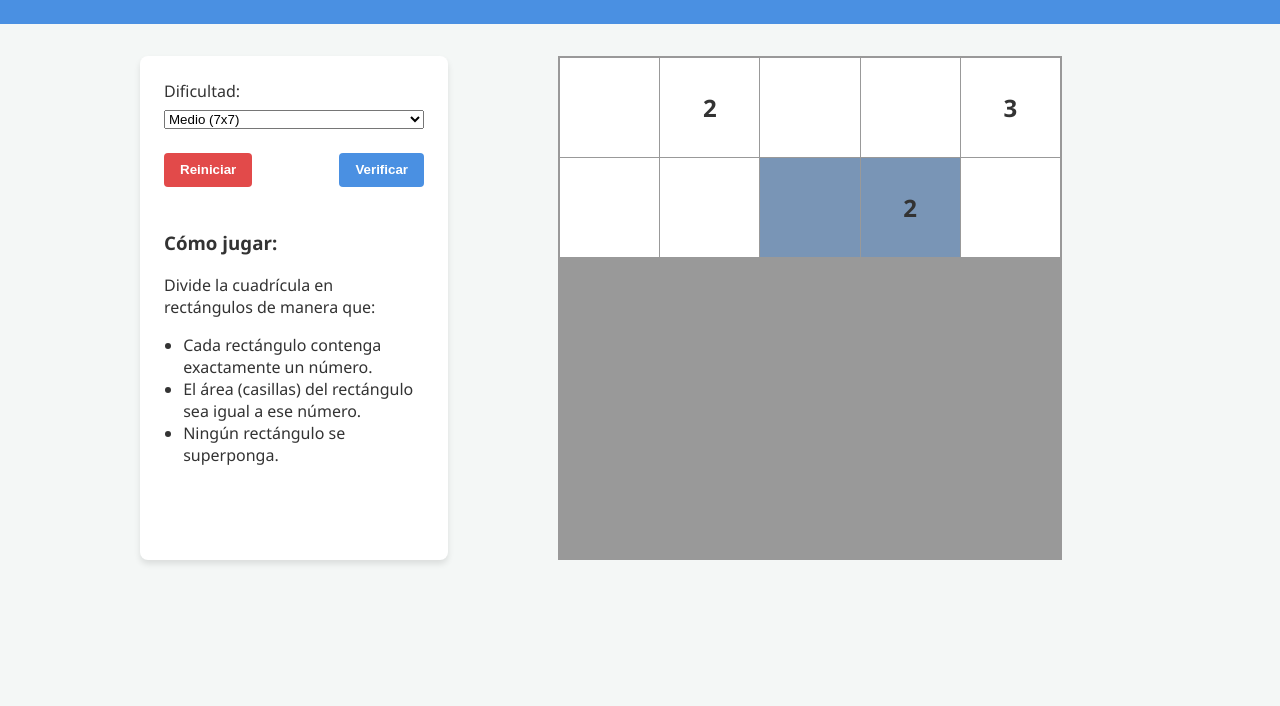
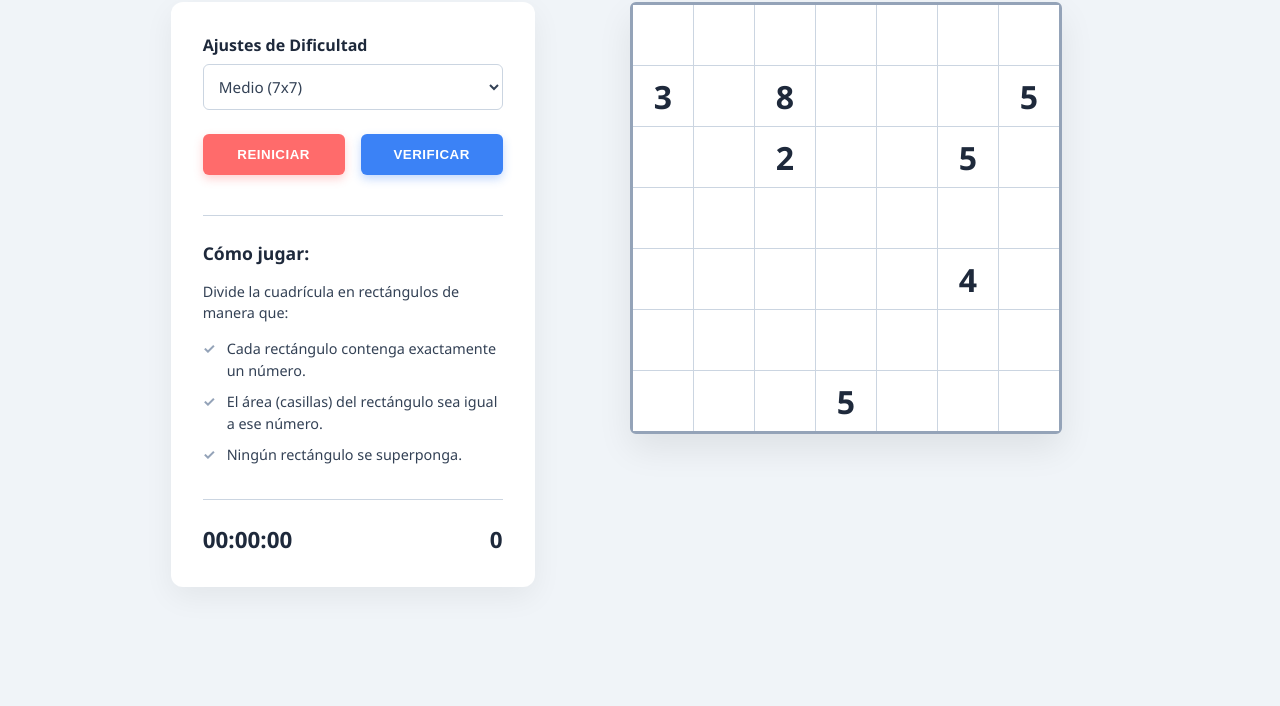
Before and after one commit to EmanuXBe/ShukakuProject, a plain HTML site: page frontend/index.html in a window 1280 px wide. Shown: the part 94-800 px from the top of the page. Drawn offline with Linux system fonts and the light colour scheme.

Commit message:
Updated GUI with modern design

```diff
--- a/frontend/css/style.css
+++ b/frontend/css/style.css
@@ -1,180 +1,223 @@
-/*
-   ==========================================================================
-   Variables CSS globales
-   Utilizamos variables para mantener consistencia en colores y tamaños.
-   Esto facilita drásticamente hacer ajustes futuros o implementar un "modo oscuro".
-   ==========================================================================
-*/
 :root {
-    --bg-color: #f4f7f6;
-    --text-color: #333;
-    --primary-color: #4a90e2;
-    --secondary-color: #e24a4a;
+  --bg-color: #f0f4f8;
+  --text-main: #334155;
+  --text-heading: #1e293b;
   --panel-bg: #ffffff;
-    --grid-border: #999;
-    --cell-bg: #fff;
-    --cell-hover: #eef5ff;
-    --rect-color: rgba(74, 144, 226, 0.4); /* Semitransparente para ver las pistas debajo */
-    --rect-border: #2a6bb8;
+
+  --btn-red: #ff6b6b;
+  --btn-red-hover: #fa5252;
+  --btn-blue: #3b82f6;
+  --btn-blue-hover: #2563eb;
+
+  --board-border: #94a3b8;
+  --grid-line: #cbd5e1;
+
+  --cell-bg: #ffffff;
+  --cell-hover: #bfdbfe;
+  --rect-fill: rgba(59, 130, 246, 0.4);
+
+  --font-main: "Segoe UI", system-ui, -apple-system, sans-serif;
 }
 
 body {
   margin: 0;
-    font-family: 'Segoe UI', Tahoma, Geneva, Verdana, sans-serif;
+  font-family: var(--font-main);
   background-color: var(--bg-color);
-    color: var(--text-color);
+  color: var(--text-main);
+  display: flex;
+  flex-direction: column;
+  min-height: 100vh;
 }
 
+/*Cabecera*/
 .app-header {
   text-align: center;
-    padding: 1rem;
-    background-color: var(--primary-color);
-    color: white;
+  padding: 1.5rem 0;
 }
 
-/*
-   ==========================================================================
-   Contenedor Principal (Flexbox)
-   --------------------------------------------------------------------------
-   Justificación: Flexbox es la herramienta ideal aquí porque el layout
-   es unidireccional (una fila). Permite que el panel lateral (aside)
-   tenga un ancho fijo y el tablero (section) tome el resto del espacio fluido.
-   ==========================================================================
-*/
+.app-header h1 {
+  margin: 0;
+  font-size: 2.2rem;
+  font-weight: 800;
+  color: var(--text-heading);
+}
+
+/*Layout Principal*/
 .game-container {
   display: flex;
   flex-direction: row;
-    max-width: 1000px;
-    margin: 2rem auto;
-    gap: 2rem;
-    padding: 0 1rem;
+  max-width: 1200px;
+  margin: 0 auto;
+  gap: 3rem;
+  padding: 0 2rem 2rem 2rem;
+  flex: 1;
+  align-items: flex-start;
+  justify-content: center;
 }
 
-/*
-   ==========================================================================
-   Panel Lateral
-   ==========================================================================
-*/
+/*Panel Lateral*/
 .side-panel {
-    flex: 0 0 260px; /* Tamaño fijo, no crece (0), no se encoge (0), base 260px */
+  flex: 0 0 300px;
   background: var(--panel-bg);
-    padding: 1.5rem;
-    border-radius: 8px;
-    box-shadow: 0 4px 6px rgba(0,0,0,0.1);
-
-    /* Usamos Flexbox en columna para organizar verticalmente los controles */
+  padding: 2rem;
+  border-radius: 12px;
+  box-shadow: 0 10px 30px rgba(0, 0, 0, 0.06);
   display: flex;
   flex-direction: column;
   gap: 1.5rem;
 }
 
-.control-group {
-    display: flex;
-    flex-direction: column;
-    gap: 0.5rem;
+.control-group label {
+  display: block;
+  font-weight: 600;
+  margin-bottom: 0.5rem;
+  color: var(--text-heading);
 }
 
+select {
+  width: 100%;
+  padding: 0.7rem;
+  border-radius: 6px;
+  border: 1px solid var(--grid-line);
+  font-family: var(--font-main);
+  font-size: 0.95rem;
+  outline: none;
+  color: var(--text-main);
+  background-color: #fff;
+  cursor: pointer;
+}
+
+/*Botones*/
 .buttons {
-    flex-direction: row;
-    justify-content: space-between;
+  display: flex;
+  gap: 1rem;
 }
 
 .btn {
-    padding: 0.6rem 1rem;
+  flex: 1;
+  padding: 0.8rem 0;
   border: none;
-    border-radius: 4px;
+  border-radius: 6px;
   cursor: pointer;
-    font-weight: bold;
-    transition: background 0.3s;
+  font-weight: 700;
+  text-transform: uppercase;
+  transition: all 0.2s ease;
+  letter-spacing: 0.5px;
 }
 
-.btn-primary { background: var(--primary-color); color: white; }
-.btn-primary:hover { background: #357abd; }
+.btn:active {
+  transform: translateY(2px);
+}
 
-.btn-secondary { background: var(--secondary-color); color: white; }
-.btn-secondary:hover { background: #c0392b; }
+.btn-secondary {
+  background: var(--btn-red);
+  color: white;
+  box-shadow: 0 4px 10px rgba(255, 107, 107, 0.3);
+}
+.btn-secondary:hover {
+  background: var(--btn-red-hover);
+}
+
+.btn-primary {
+  background: var(--btn-blue);
+  color: white;
+  box-shadow: 0 4px 10px rgba(59, 130, 246, 0.3);
+}
+.btn-primary:hover {
+  background: var(--btn-blue-hover);
+}
+
+/* --- Instrucciones --- */
+.instructions {
+  margin-top: 1rem;
+  padding-top: 1.5rem;
+  border-top: 1px solid var(--grid-line);
+  font-size: 0.9rem;
+  line-height: 1.5;
+}
+
+.instructions h3 {
+  margin-top: 0;
+  color: var(--text-heading);
+  font-size: 1.1rem;
+  margin-bottom: 0.8rem;
+}
 
 .instructions ul {
-    padding-left: 1.2rem;
+  list-style: none;
+  padding-left: 0;
+  margin: 0;
 }
 
-/*
-   ==========================================================================
-   Contenedor del Tablero
-   ==========================================================================
-*/
+.instructions li {
+  position: relative;
+  padding-left: 1.5rem;
+  margin-bottom: 0.6rem;
+}
+
+.instructions li::before {
+  content: "✓";
+  position: absolute;
+  left: 0;
+  color: var(--board-border);
+  font-weight: bold;
+}
+
+.panel-footer {
+  display: flex;
+  justify-content: space-between;
+  align-items: center;
+  padding-top: 1.5rem;
+  border-top: 1px solid var(--grid-line);
+  font-size: 1.4rem;
+  font-weight: 700;
+  color: var(--text-heading);
+}
+
+/*TABLERO Y CELDAS*/
 .board-container {
-    flex: 1; /* Absorbe el espacio sobrante en el contenedor flex padre */
+  flex: 1;
+  display: flex;
+  justify-content: center;
+  align-items: flex-start;
+}
+
+.grid-board {
+  display: grid;
+  grid-template-columns: repeat(var(--grid-size, 7), 60px);
+  grid-template-rows: repeat(var(--grid-size, 7), 60px);
+
+  gap: 1px;
+  background-color: var(--grid-line);
+  border: 3px solid var(--board-border);
+
+  width: max-content;
+
+  box-shadow: 0 15px 35px rgba(0, 0, 0, 0.08);
+  border-radius: 6px;
+}
+
+.cell {
+  background-color: var(--cell-bg);
   display: flex;
   justify-content: center;
   align-items: center;
-}
-
-/*
-   ==========================================================================
-   Tablero (CSS Grid)
-   --------------------------------------------------------------------------
-   Justificación: CSS Grid es MUCHO mejor que Flexbox para esto porque
-   está diseñado para layouts bidimensionales reales (filas Y columnas exactas).
-   Nos garantiza que las celdas estén alineadas perfectamente sin importar
-   el contenido interior.
-   ==========================================================================
-*/
-.grid-board {
-    display: grid;
-    /*
-       Usamos una variable CSS (--grid-size) controlable por JavaScript.
-       'repeat' crea exactamente ese número de columnas/filas,
-       cada una tomando 1 fracción equitativa (1fr).
-    */
-    grid-template-columns: repeat(var(--grid-size, 5), 1fr);
-    grid-template-rows: repeat(var(--grid-size, 5), 1fr);
-
-    gap: 1px; /* Simulamos los bordes internos usando el espacio entre celdas */
-    background-color: var(--grid-border); /* Este fondo es el que se ve en el 'gap' */
-    border: 2px solid var(--grid-border);
-
-    width: 100%;
-    max-width: 500px;
-    aspect-ratio: 1 / 1; /* Fuerzo a que el tablero sea siempre un cuadrado perfecto */
-}
-
-/*
-   ==========================================================================
-   Celdas y Pistas
-   ==========================================================================
-*/
-.cell {
-    background-color: var(--cell-bg);
-    /* Flexbox de nuevo, pero ahora solo para centrar el texto dentro de la celda */
-    display: flex;
-    justify-content: center;
-    align-items: center;
-    font-size: 1.5rem;
+  font-size: 2rem;
   cursor: pointer;
-    user-select: none; /* Evita que el usuario seleccione el número como si fuera texto al arrastrar */
-    transition: background-color 0.2s;
+  user-select: none;
+  transition: all 0.15s ease;
 }
 
 .cell:hover {
   background-color: var(--cell-hover);
+  box-shadow: inset 0 0 10px rgba(59, 130, 246, 0.2);
 }
 
 .clue {
-    font-weight: bold;
-    color: var(--text-color);
+  font-weight: 700;
+  color: var(--text-heading);
 }
 
-/*
-   ==========================================================================
-   Rectángulo Seleccionado / Dibujado
-   --------------------------------------------------------------------------
-   Define cómo se ve una celda cuando el jugador la ha marcado como parte
-   de un rectángulo. El uso de colores "rgba" (con alfa) es crítico para
-   que si la celda tiene una pista, el número siga siendo visible debajo
-   de la capa de color.
-   ==========================================================================
-*/
 .rect-selected {
-    background-color: var(--rect-color);
+  background-color: var(--rect-fill);
 }
--- a/frontend/index.html
+++ b/frontend/index.html
@@ -12,10 +12,9 @@
     </header>
 
     <main class="game-container">
-        <!-- Panel lateral con controles -->
         <aside class="side-panel">
             <div class="control-group">
-                <label for="difficulty-selector">Dificultad:</label>
+                <label for="difficulty-selector">Ajustes de Dificultad</label>
                 <select id="difficulty-selector">
                     <option value="easy">Fácil (5x5)</option>
                     <option value="medium" selected>Medio (7x7)</option>
@@ -37,29 +36,20 @@
                     <li>Ningún rectángulo se superponga.</li>
                 </ul>
             </div>
+
+            <div class="panel-footer">
+                <span id="timer-display">00:00:00</span>
+                <span id="score-display">0</span>
+            </div>
         </aside>
 
-        <!-- Contenedor principal para el tablero -->
         <section class="board-container">
-            <!-- El tablero se generará dinámicamente vía JS. Aquí se ilustra un demo de 5x5 -->
-            <div id="shikaku-board" class="grid-board" style="--grid-size: 5;">
-                <!-- Estas celdas son sólo un placeholder visual -->
-                <div class="cell"></div>
-                <div class="cell clue">2</div>
-                <div class="cell"></div>
-                <div class="cell"></div>
-                <div class="cell clue">3</div>
-
-                <div class="cell"></div>
-                <div class="cell"></div>
-                <div class="cell rect-selected"></div>
-                <div class="cell rect-selected clue">2</div>
-                <div class="cell"></div>
-                <!-- ... el resto se inyecta con el script ... -->
-            </div>
+            <div id="shikaku-board" class="grid-board">
+                </div>
         </section>
     </main>
 
-    <script src="js/app.js" defer></script>
+    <script src="js/api.js" defer></script>
+    <script src="js/game.js" defer></script>
 </body>
 </html>
--- a/frontend/js/game.js
+++ b/frontend/js/game.js
@@ -1,27 +1,54 @@
 /**
- * Game UI — renders the board and wires up user interaction.
- * Depends on api.js being loaded first.
- */
+ * Lógica de Interfaz */
 
-const boardContainer = document.getElementById("board-container");
-const metricsSection = document.getElementById("metrics");
-const metricNodes   = document.getElementById("metric-nodes");
-const metricTime    = document.getElementById("metric-time");
+const boardContainer = document.getElementById("shikaku-board");
+const difficultySelector = document.getElementById("difficulty-selector");
+const btnRestart = document.getElementById("btn-restart");
+const btnVerify = document.getElementById("btn-verify");
 
-document.getElementById("btn-new-game").addEventListener("click", async () => {
-  // TODO: call apiNewGame() and render the returned board
-});
+const boardSizes = {
+  easy: 5,
+  medium: 7,
+  hard: 10,
+};
 
-document.getElementById("btn-solve").addEventListener("click", async () => {
-  // TODO: call apiRunSolver(), render solution, show metrics panel
-});
-
-function renderBoard(boardData) {
-  // TODO: build and inject the board grid DOM from boardData
+function initGame() {
+  const size = boardSizes[difficultySelector.value];
+  renderBoard(size);
 }
 
-function renderMetrics(metrics) {
-  metricNodes.textContent = metrics.nodes_explored;
-  metricTime.textContent  = metrics.elapsed_seconds;
-  metricsSection.hidden   = false;
+function renderBoard(size) {
+  boardContainer.style.setProperty("--grid-size", size);
+  boardContainer.innerHTML = "";
+
+  for (let row = 0; row < size; row++) {
+    for (let col = 0; col < size; col++) {
+      const cell = document.createElement("div");
+      cell.classList.add("cell");
+      cell.dataset.row = row;
+      cell.dataset.col = col;
+
+      // MOCK: Generar algunas pistas falsas para visualizar
+      if (Math.random() < 0.15) {
+        cell.classList.add("clue");
+        cell.textContent = Math.floor(Math.random() * 8) + 2;
+      }
+
+      cell.addEventListener("click", () => {
+        cell.classList.toggle("rect-selected");
+      });
+
+      boardContainer.appendChild(cell);
+    }
+  }
 }
+
+// Botones
+difficultySelector.addEventListener("change", initGame);
+btnRestart.addEventListener("click", initGame);
+btnVerify.addEventListener("click", () =>
+  alert("Lógica de verificación no implementada aún en Python."),
+);
+
+// Inicializar la cuadrícula al cargar
+initGame();
```
Lines whose indentation alone changed are shown as unchanged.
